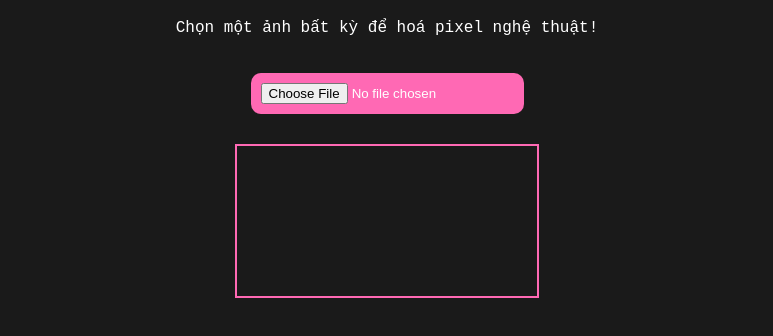
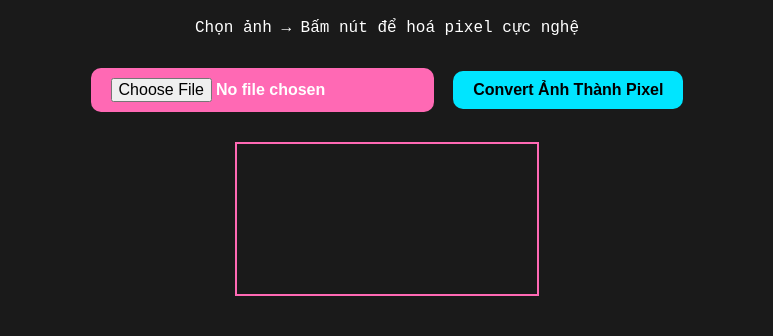
Before and after one commit to Bhuynee/pixel, a plain HTML site: page index.html in a window 1280 px wide. Shown: the part 92-428 px from the top of the page, without its empty margins (253-1026 px from the left). Drawn offline with Linux system fonts and the light colour scheme.

Commit message:
Update index.html

```diff
--- a/index.html
+++ b/index.html
@@ -1,7 +1,7 @@
 <!DOCTYPE html>
 <html lang="en">
 <head>
-  <meta charset="UTF-8">
+  <meta charset="UTF-8" />
   <title>Pixel Converter Pro VIP</title>
   <style>
     body {
@@ -12,14 +12,25 @@
       padding: 20px;
     }
 
+    input[type="file"], button {
+      margin-top: 15px;
+      padding: 10px 20px;
+      border-radius: 10px;
+      border: none;
+      font-weight: bold;
+      cursor: pointer;
+      font-size: 16px;
+    }
+
     input[type="file"] {
-      margin-top: 20px;
       background: hotpink;
       color: white;
-      padding: 10px;
-      border-radius: 10px;
-      border: none;
-      cursor: pointer;
+    }
+
+    button {
+      background: #00e5ff;
+      color: black;
+      margin-left: 10px;
     }
 
     canvas {
@@ -32,8 +43,9 @@
 </head>
 <body>
   <h1>🌸 Pixel Converter Pro VIP Maximum 🌸</h1>
-  <p>Chọn một ảnh bất kỳ để hoá pixel nghệ thuật!</p>
+  <p>Chọn ảnh → Bấm nút để hoá pixel cực nghệ</p>
   <input type="file" id="fileInput" accept="image/*">
+  <button onclick="handleConvert()">Convert Ảnh Thành Pixel</button>
   <br>
   <canvas id="previewCanvas"></canvas>
 
```
